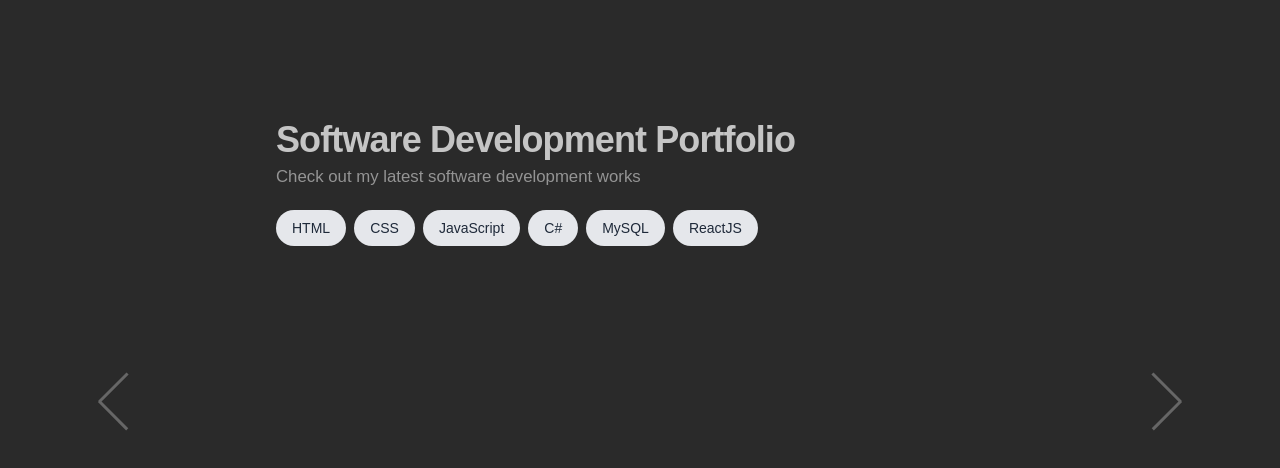
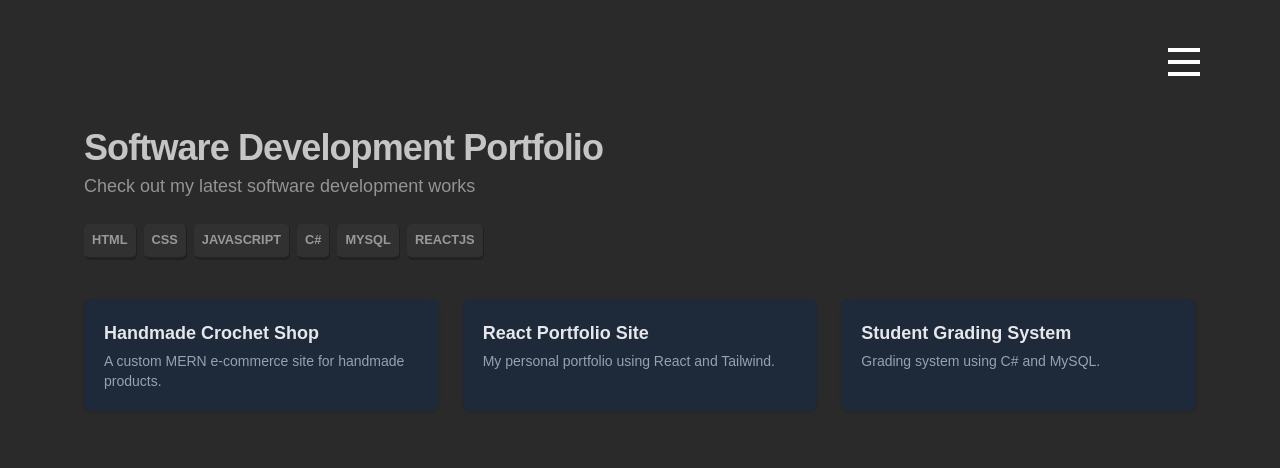
Before and after one commit to hanzfernando/portfolio, a React (Vite) app in the folder frontend/: page /projects in a window 1280 px wide. Shown: the top 468 px of the page. Built offline with nearby package versions, Linux system fonts and the light colour scheme.

Commit message:
added AboutPage, Pagination, NavBar; started ProjectShowcase component;

```diff
--- a/frontend/src/App.jsx
+++ b/frontend/src/App.jsx
@@ -4,6 +4,7 @@ import { createBrowserRouter, createRoutesFromElements, Route, RouterProvider, N
 // Page imports
 import AboutPage from "./pages/AboutPage.jsx"
 import ProjectsPage from "./pages/ProjectsPage.jsx"
+import ContactPage from "./pages/ContactPage.jsx"
 
 const App = () => {
     const router = createBrowserRouter(
@@ -12,6 +13,7 @@ const App = () => {
                 <Route path="/" element={<AboutPage />} />
                 <Route path="/about" element={ <AboutPage />} />
                 <Route path="/projects" element={ <ProjectsPage />} />
+                <Route path="/contact" element={ <ContactPage />} />
             </Route>
         )
     )
--- /dev/null
+++ b/frontend/src/assets/data/projects.json
@@ -0,0 +1,26 @@
+[
+    {
+      "id": 1,
+      "title": "Handmade Crochet Shop",
+      "shortDescription": "A custom MERN e-commerce site for handmade products.",
+      "description":
+        "Built with MongoDB, Express, React, and Node.js. Includes user auth, admin controls, and a made-to-order cart system.",
+      "link": "#"
+    },
+    {
+      "id": 2,
+      "title": "React Portfolio Site",
+      "shortDescription": "My personal portfolio using React and Tailwind.",
+      "description":
+        "Features animated transitions, responsive layouts, and project showcase. Fully built from scratch.",
+      "link": "#"
+    },
+    {
+      "id": 3,
+      "title": "Student Grading System",
+      "shortDescription": "Grading system using C# and MySQL.",
+      "description":
+        "This desktop app handles record management, GPA calculations, and user roles.",
+      "link": "#"
+    }
+]
--- a/frontend/src/components/BurgerNav.jsx
+++ b/frontend/src/components/BurgerNav.jsx
@@ -10,13 +10,14 @@ const BurgerNav = () => {
     return (
         <>
             {/* Burger Icon */}
-            <div className="fixed top-12 right-20 z-50 cursor-pointer" onClick={toggleMenu}>
-                <div className={`w-8 h-1 bg-white transition-transform origin-left ${isOpen ? 'rotate-45 translate-y-1' : ''} dark:bg-gray-300`} />
-                <div className={`w-8 h-1 bg-white mt-1 transition-transform origin-left ${isOpen ? '-rotate-45 -translate-y-1' : ''} dark:bg-gray-300`} />
+            <div className="fixed top-12 right-20 z-1100 cursor-pointer" onClick={toggleMenu}>
+                <div className={`w-8 h-1 bg-white transition-all duration-300 ${isOpen ? 'rotate-45 translate-y-2' : ''} dark:bg-gray-300`} />
+                <div className={`w-8 h-1 bg-white mt-2 transition-all duration-300 ${isOpen ? 'hidden mt-3 ' : ''} dark:bg-gray-300`} />
+                <div className={`w-8 h-1 bg-white mt-2 transition-all duration-300 ${isOpen ? '-rotate-45 -translate-y-2 mt-3 ' : ''} dark:bg-gray-300`} />
             </div>
 
             {/* Overlay Menu */}
-            <div className={`fixed top-0 left-0 w-full h-screen bg-neutral-800 flex flex-col justify-center items-center gap-8 z-40 transition-transform duration-500 ${isOpen ? "translate-y-0" : "-translate-y-full"} dark:bg-neutral-900`}>
+            <div className={`fixed top-0 left-0 w-full h-screen bg-neutral-800 flex flex-col justify-center items-center gap-8 z-1000 transition-transform duration-500 ${isOpen ? "translate-y-0" : "-translate-y-full"} dark:bg-neutral-900`}>
                 <Link
                     to="/about"
                     onClick={() => setIsOpen(false)}
--- /dev/null
+++ b/frontend/src/components/ProjectShowcase.jsx
@@ -0,0 +1,73 @@
+import React, { useState } from "react"
+
+const ProjectShowcase = ({ projects }) => {
+  const [selectedProject, setSelectedProject] = useState(null)
+
+  const handleClose = () => setSelectedProject(null)
+
+  return (
+    <>
+      {selectedProject ? (
+        <div className="flex border-t border-gray-700">
+          {/* Left panel - vertical list */}
+          <div className="w-1/3 border-r border-gray-700 overflow-y-auto p-4">
+            {projects.map((project) => (
+              <div
+                key={project.id}
+                onClick={() => setSelectedProject(project)}
+                className={`cursor-pointer p-4 rounded-lg mb-3 transition text-sm ${
+                  selectedProject.id === project.id
+                    ? "bg-gray-700 text-white"
+                    : "bg-gray-800 text-gray-300 hover:bg-gray-700"
+                }`}
+              >
+                <h3 className="font-semibold">{project.title}</h3>
+                <p>{project.shortDescription}</p>
+              </div>
+            ))}
+          </div>
+
+          {/* Right panel - details */}
+          <div className="w-2/3 p-6 relative">
+            <button
+              className="absolute top-3 right-3 text-sm text-gray-400 hover:text-white"
+              onClick={handleClose}
+            >
+              ✕ Close
+            </button>
+            <h2 className="text-2xl font-bold text-white mb-2">
+              {selectedProject.title}
+            </h2>
+            <p className="text-gray-300 mb-4">{selectedProject.description}</p>
+            {selectedProject.link && (
+              <a
+                href={selectedProject.link}
+                className="text-blue-400 hover:underline"
+                target="_blank"
+                rel="noopener noreferrer"
+              >
+                Visit Project
+              </a>
+            )}
+          </div>
+        </div>
+      ) : (
+        // Grid View
+        <div className="grid grid-cols-1 sm:grid-cols-2 md:grid-cols-3 gap-6 px-5">
+          {projects.map((project) => (
+            <div
+              key={project.id}
+              onClick={() => setSelectedProject(project)}
+              className="cursor-pointer bg-gray-800 text-gray-200 p-5 rounded-lg shadow hover:shadow-lg transition"
+            >
+              <h3 className="font-semibold text-lg mb-1">{project.title}</h3>
+              <p className="text-sm text-gray-400">{project.shortDescription}</p>
+            </div>
+          ))}
+        </div>
+      )}
+    </>
+  )
+}
+
+export default ProjectShowcase
--- a/frontend/src/index.css
+++ b/frontend/src/index.css
@@ -3,6 +3,7 @@
 body {
     margin: 0;
     font-family: 'Montserrat', sans-serif;
+    background-color: #2a2a2a;
 }
 
 .font-poppins {
@@ -10,13 +11,25 @@ body {
     font-weight: 300;
 }
 
+.hide-on-small {
+    display: hidden;
+}
+
+.hide-on-small {
+    display: none;
+  }
+
+  @media (min-width: 1400px) {
+    .hide-on-small {
+      display: block;
+    }
+  }
+
+
+
 .page-control {
     position: fixed;
     z-index: 500;
-    /* display: flex;
-    justify-content: center;
-    align-items: center; */
-
 
 }
 
--- a/frontend/src/layouts/MainLayout.jsx
+++ b/frontend/src/layouts/MainLayout.jsx
@@ -4,9 +4,9 @@ const MainLayout = () => {
 
   return (
     <div className="w-full h-screen box-border">
-      {/* Content area centered */}
-
-        <Outlet />
+        <div className="w-full h-full">
+            <Outlet />
+        </div>
     </div>
   );
 };
--- a/frontend/src/pages/AboutPage.jsx
+++ b/frontend/src/pages/AboutPage.jsx
@@ -2,22 +2,24 @@ import React from 'react'
 import profile from '../assets/public/hanz-img.png' // adjust the path as needed
 import { Link } from 'react-router-dom'
 import  PageNavigation from '../components/PageNavigation'
+import BurgerNav from '../components/BurgerNav'
 const AboutPage = () => {
     return (
-    <div className="w-full h-full bg-[#2a2a2a] text-[#c5c5c5] ">
-        <div className="flex flex-col justify-center items-center h-full px-4">
+        <>
+            <BurgerNav />
+            <div className="flex flex-col justify-center items-center h-full px-4 ">
                 <div className="mt-[-10vh] mb-7 max-h-[20%] w-48 h-48">
                     <img src={profile} alt="Hanz Fernando" className="max-h-full rounded-full object-cover" />
                 </div>
 
-            <h1 className="text-[1.8em] leading-[2em] text-red text-center font-bold">
-                Hello, my name is Hanz Fernando
+                <h1 className="text-[1.8em] leading-[2em] text-red text-center font-bold text-[#c5c5c5]">
+                    Hello, I'm Hanz Fernando
                 </h1>
 
                 <p className="text-center text-[1.05em] leading-[2em] text-[#949494] font-poppins">
                     I'm a 20-year-old college student with a passion for web development.<br />
                     Feel free to explore my{' '}
-                <Link to={'projects'} className="font-bold no-underline text-[#c5c5c5]">
+                    <Link to={'/projects'} className="font-bold no-underline text-[#c5c5c5]">
                         previous projects
                     </Link>{' '}
                     to get a sense of my work.<br />
@@ -32,8 +34,8 @@ const AboutPage = () => {
 
             </div>
 
-        <PageNavigation nextPage={'/projects'} nextPageName={'projects'}/>
-    </div>
+            <PageNavigation nextPage={'/projects'} nextPageName={'projects'} className="block [@media(min-width:1400px)]:hidden"/>
+        </>
     )
 }
 
--- /dev/null
+++ b/frontend/src/pages/ContactPage.jsx
@@ -0,0 +1,9 @@
+import React from 'react'
+
+const ContactPage = () => {
+  return (
+    <div>ContactPage</div>
+  )
+}
+
+export default ContactPage
--- a/frontend/src/pages/ProjectsPage.jsx
+++ b/frontend/src/pages/ProjectsPage.jsx
@@ -1,29 +1,51 @@
 import React from 'react'
-import PageNavigation from '../components/PageNavigation';
+import PageNavigation from '../components/PageNavigation'
+import ProjectShowcase from '../components/ProjectShowcase'
+import projects from '../assets/data/projects.json'
+import BurgerNav from '../components/BurgerNav'
+
+const tags = ["HTML", "CSS", "JavaScript", "C#", "MySQL", "ReactJS"]
 
 const ProjectsPage = () => {
-    const tags = ["HTML", "CSS", "JavaScript", "C#", "MySQL", "ReactJS"];
   return (
-        <div className="w-full min-h-screen bg-[#2a2a2a] text-[#c5c5c5] box-border pt-20">
-            <div className="w-[60%] mx-auto pt-10"> {/* Adjust padding here */}
+    <>
+        <BurgerNav />
+        <div className="w-[90%] max-w-6xl mx-auto pt-32">
             <div className="mb-8 px-5">
-                    <h1 className="font-bold text-4xl tracking-tight">
+            <h1 className="font-bold text-4xl tracking-tight text-[#c5c5c5]">
                 Software Development Portfolio
             </h1>
-                    <p className="text-lg text-[1.05em] leading-[2em] text-[#949494] font-poppins">
+            <p className="text-lg text-[#949494] leading-[2em] font-poppins">
                 Check out my latest software development works
             </p>
-                    <div className="flex flex-wrap mt-4">
+            <div className="flex flex-wrap mt-5">
                 {tags.map((tag, index) => (
-                            <div key={index} className="bg-gray-200 text-gray-800 rounded-full px-4 py-2 mr-2 mb-2 text-sm">
-                                <p>{tag}</p>
+                <div
+                    key={index}
+                    className="bg-[#313131] text-[#999] border-b-2 border-[#222] rounded-[5px] text-[.8em] leading-[1em] shadow-[1px_1px_0_rgba(0,0,0,.25)] px-[8px] py-[10px] mr-2 mb-2 uppercase font-bold"
+                >
+                    {tag}
                 </div>
                 ))}
             </div>
             </div>
+
+            <ProjectShowcase projects={projects} />
         </div>
-            <PageNavigation previousPage={'/about'} nextPage={'/contact'} />
+
+        <div className="hide-on-small">
+            <PageNavigation
+                previousPage="/about"
+                nextPage="/contact"
+                prevPageName="about"
+                nextPageName="contact"
+                className="block"
+            />
             </div>
-    );
+
+
+    </>
+  )
 }
-export default ProjectsPage;
+
+export default ProjectsPage
```
Lines whose indentation alone changed are shown as unchanged.
